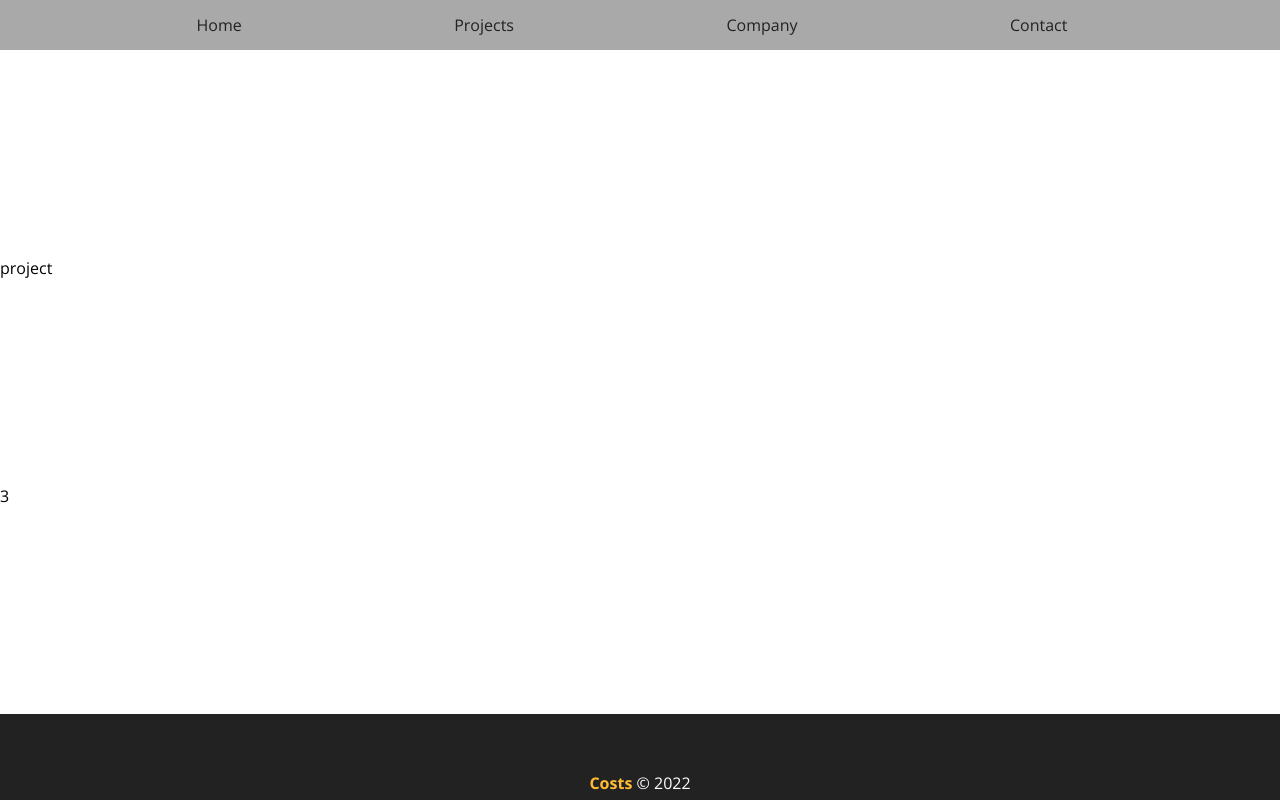
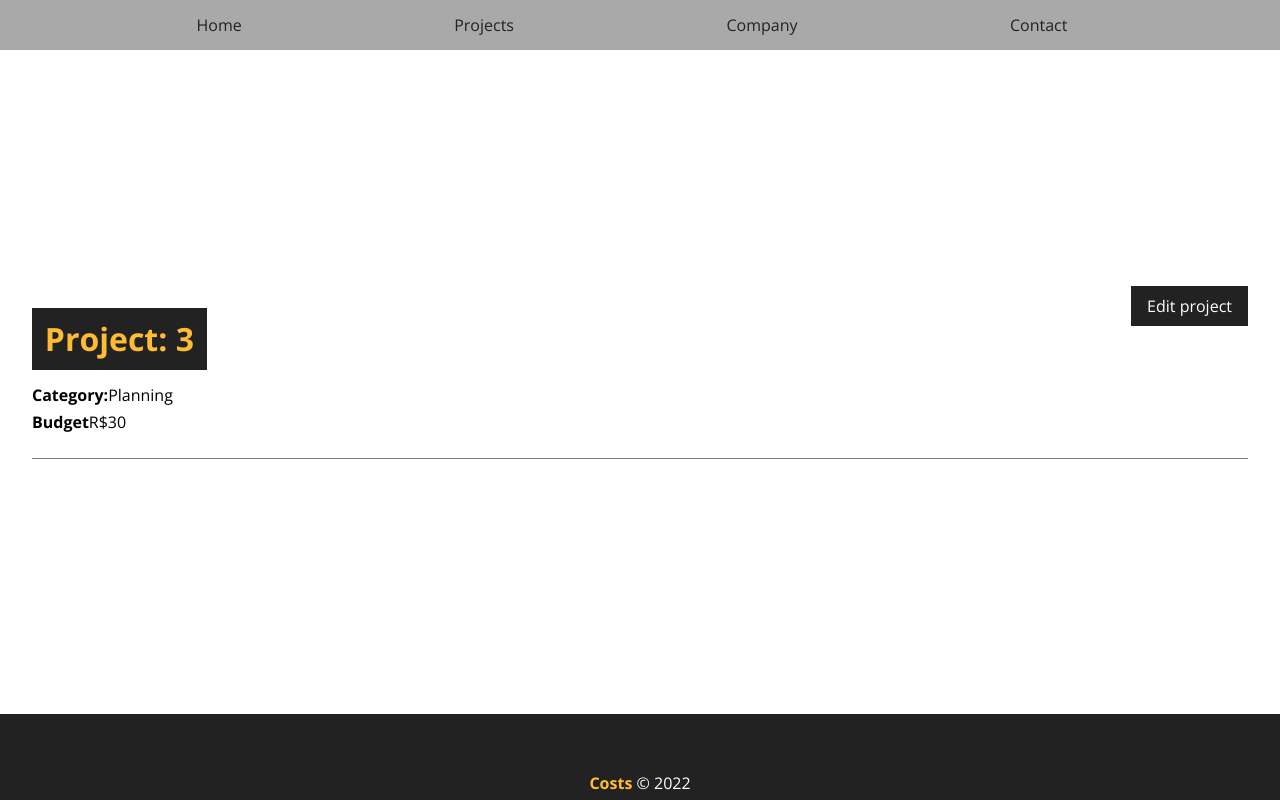
Before and after one commit to jpviegas/costs, a React (Vite) app: page /project/3 in a window 1280 px wide. Built offline with nearby package versions, Linux system fonts and the light colour scheme; data requests are answered from the project's data file.

Commit message:
style: project edit page

```diff
--- a/src/pages/Project/Project.css
+++ b/src/pages/Project/Project.css
@@ -0,0 +1,48 @@
+.project-details {
+  padding: 2em;
+}
+
+.project-details h1,
+.project-details h2,
+.project-details p {
+  margin-bottom: 0.5em;
+}
+
+.project-details h1 {
+  background-color: #222;
+  color: #fb3;
+  padding: 0.4em;
+}
+
+.project-details span {
+  font-weight: bold;
+}
+
+.details-container,
+.service-form-container {
+  border-bottom: 1px solid #7a7a7a;
+  display: flex;
+  flex-wrap: wrap;
+  justify-content: space-between;
+  margin-bottom: 1.2em;
+  padding-bottom: 1.2em;
+}
+
+button {
+  background-color: #222;
+  border: none;
+  color: #fff;
+  cursor: pointer;
+  max-height: 40px;
+  padding: 0.5em 1em;
+  text-decoration: none;
+  transition: 0.5s;
+}
+
+button:hover {
+  color: #fb3;
+}
+
+.project-info {
+  width: 100%;
+}
--- a/src/pages/Project/Project.jsx
+++ b/src/pages/Project/Project.jsx
@@ -1,10 +1,13 @@
 import { useEffect, useState } from 'react';
 import { useParams } from 'react-router-dom';
+import Container from '../../components/Layout/Container/Container';
+import Loading from '../../components/Layout/Loading/Loading';
 import './Project.css';
 
 function Project() {
   const { id } = useParams();
   const [project, setProject] = useState([]);
+  const [showProjectForm, setShowProjectForm] = useState(false);
   const url = 'http://localhost:5000/';
 
   useEffect(() => {
@@ -21,10 +24,43 @@ function Project() {
       .catch((err) => new Error(err));
   }, [id]);
 
+  function toggleProjectForm() {
+    setShowProjectForm(!showProjectForm);
+  }
+
   return (
     <>
-      <p>project</p>
-      <p>{project.name}</p>
+      {project.name ? (
+        <div className="project-details">
+          <Container customClass="column">
+            <div className="details-container">
+              <h1>Project: {project.name}</h1>
+              <button type="button" onClick={toggleProjectForm}>
+                {!showProjectForm ? 'Edit project' : 'Close'}
+              </button>
+              {!showProjectForm ? (
+                <div className="project-info">
+                  <p>
+                    <span>Category:</span>
+                    {project.category.name}
+                  </p>
+                  <p>
+                    <span>Budget</span>R${project.budget}
+                  </p>
+                </div>
+              ) : (
+                <div className="project-info">
+                  <p>Project Form</p>
+                </div>
+              )}
+            </div>
+          </Container>
+        </div>
+      ) : (
+        <Loading />
+      )}
+      {/* <p>project</p> */}
+      {/* <p>{project.name}</p> */}
     </>
   );
 }
```
